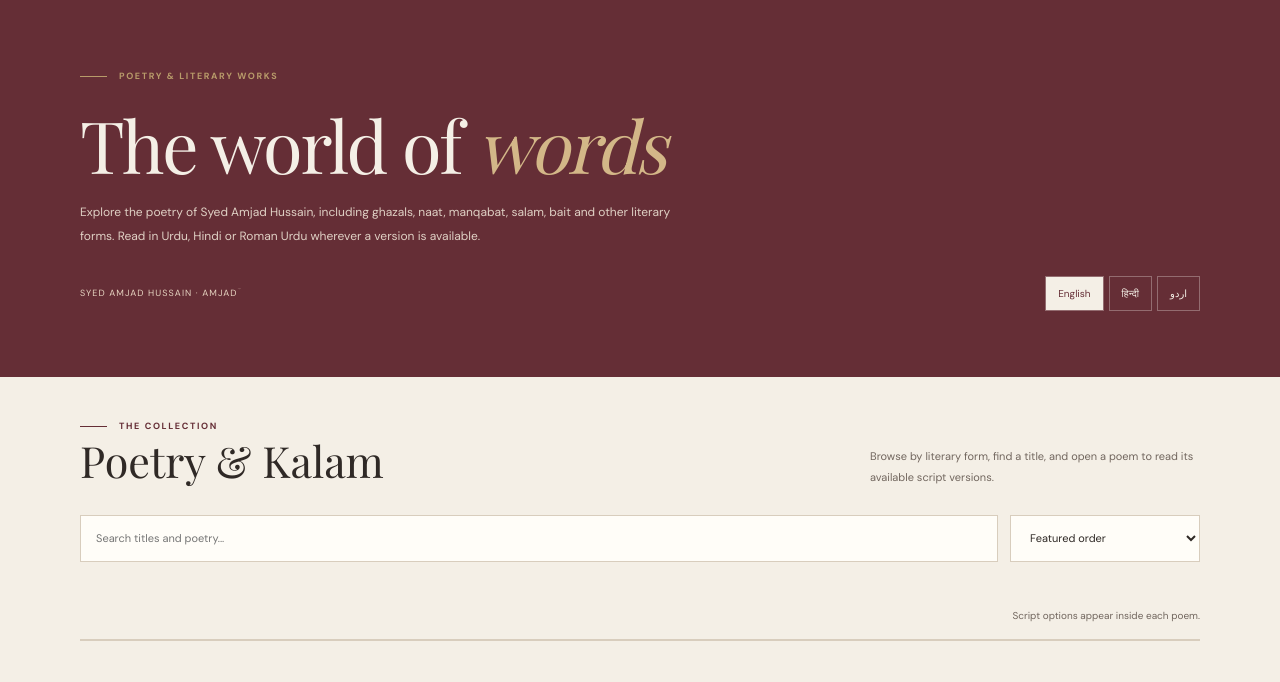
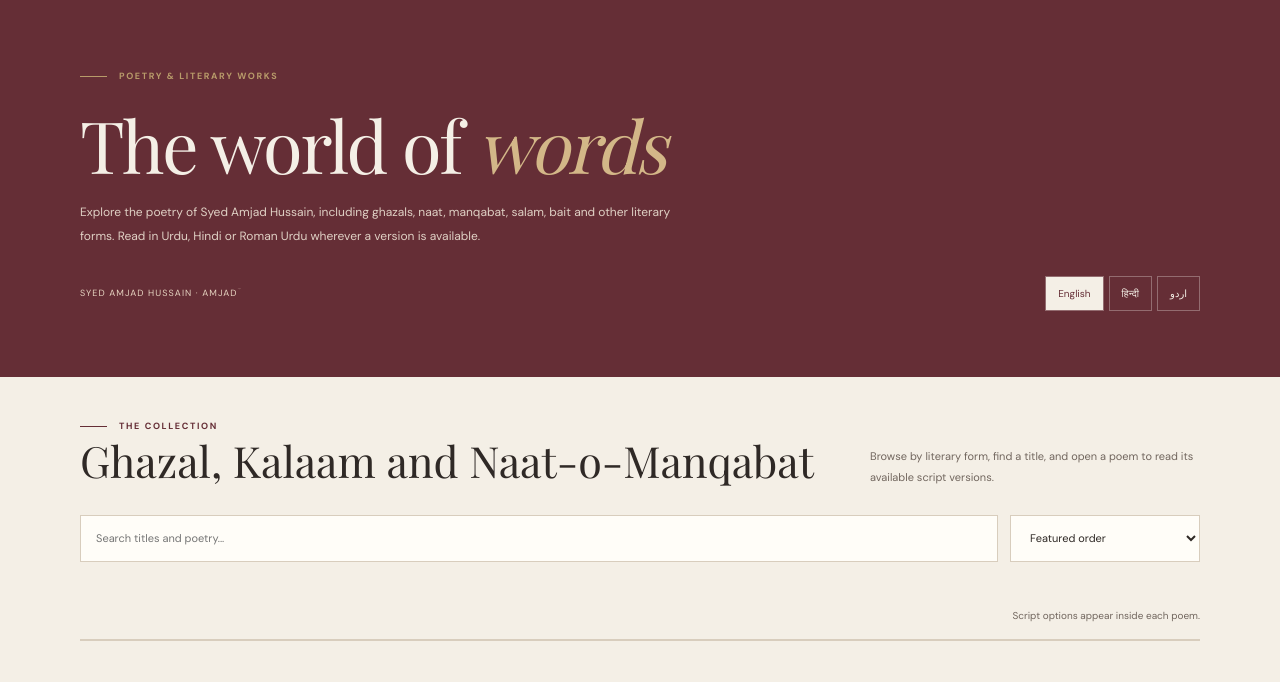
Before and after one commit to amjadhussainrsmp-byte/Syed-Amjad-Hussain-website, a plain HTML site: page poetry.html in a window 1280 px wide. Shown: the part 118-800 px from the top of the page. Drawn offline with nearby package versions, Linux system fonts and the light colour scheme; a web font is replaced by a local one.

Commit message:
Update poetry collection title and add new terms

```diff
--- a/poetry.html
+++ b/poetry.html
@@ -180,7 +180,7 @@ nav .nav-contact{margin-top:8px;padding:10px;text-align:center}
   <div class="library-intro">
     <div>
       <div class="eyebrow" style="color:var(--burgundy)" data-i18n="collectionLabel">The Collection</div>
-      <h2 data-i18n="collectionTitle">Poetry & Kalam</h2>
+      <h2 data-i18n="collectionTitle">Ghazal, Kalaam and Naat-o-Manqabat</h2>
     </div>
     <p data-i18n="collectionDesc">Browse by literary form, find a title, and open a poem to read its available script versions.</p>
   </div>
@@ -456,6 +456,7 @@ const UI = {
     aboutText:"A poet and author from Bihar whose literary interests include devotional poetry, Sufi traditions and Urdu literature. This collection brings together his works in a searchable, multilingual reading space.",
     biographyLink:"Read the biography →",
     contactLink:"Correspond about poetry →",
+
     all:"All",
     ghazal:"Ghazal",
     naat:"Naat",
```
